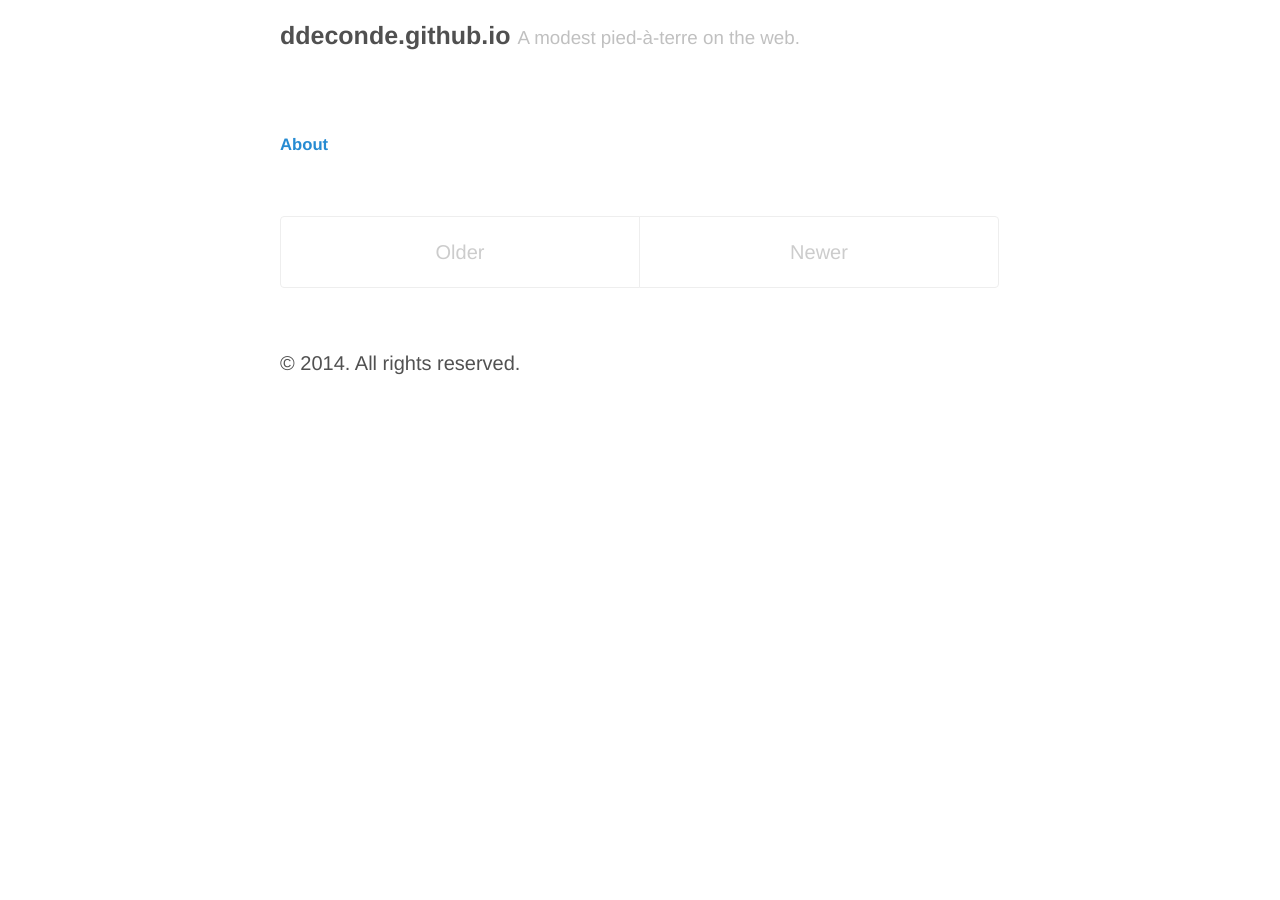
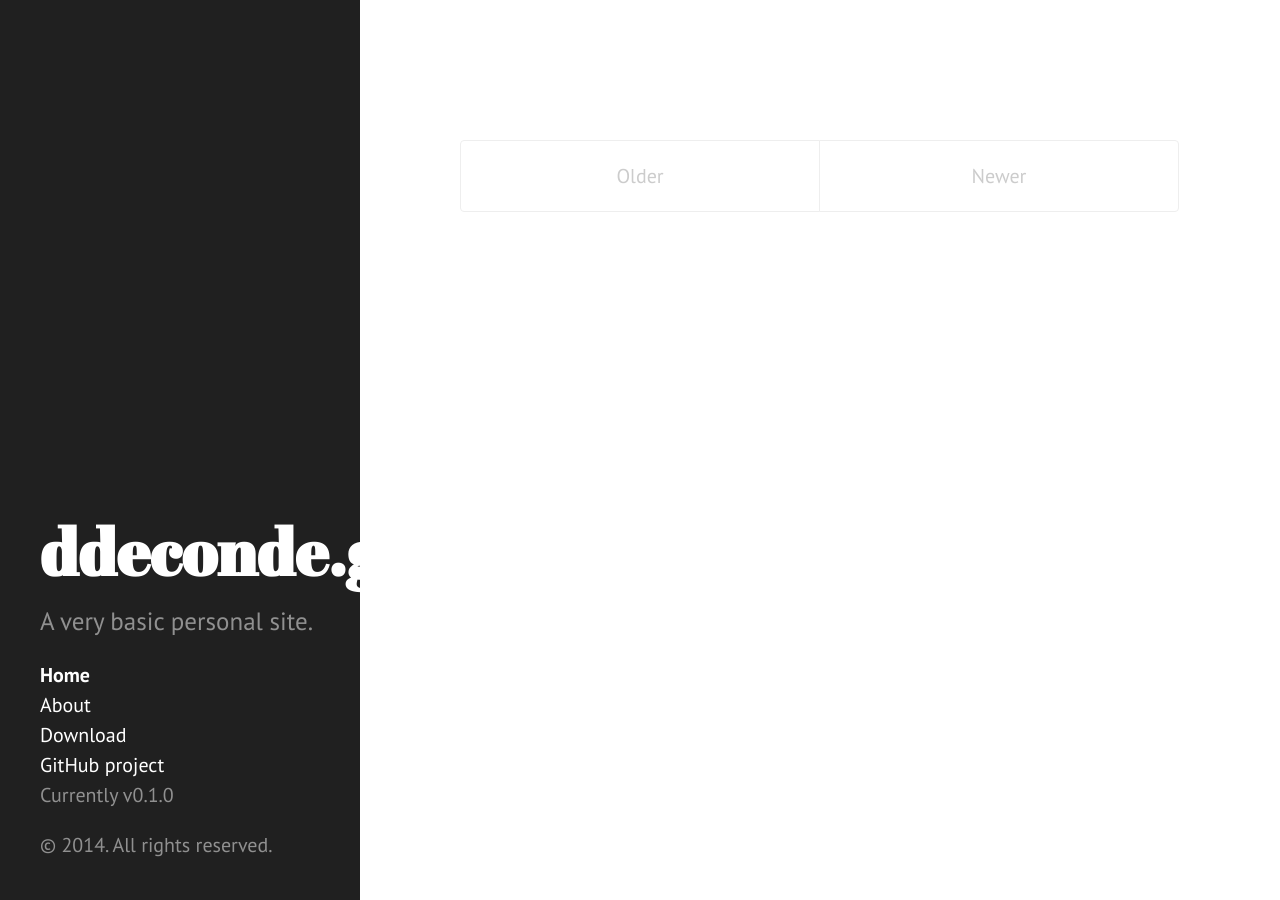
Before and after one commit to ddeconde/ddeconde.github.io, a Jekyll site: the page built from index.html, in a window 1280 px wide. Built offline with Jekyll 4.4.1, drawn with Linux system fonts in a browser that asks for light colours; Markdown is read by kramdown in place of the engine named in the settings; the list of posts is cut into pages by our own code.

Commit message:
switched to Hyde theme

```diff
--- a/404.html
+++ b/404.html
@@ -1,7 +1,6 @@
 ---
 layout: default
 title: "404: Page not found"
-permalink: 404.html
 ---
 
 <div class="page">
--- a/_config.yml
+++ b/_config.yml
@@ -15,7 +15,7 @@ author:
   name:           David DeConde
   url:            http://ddeconde.github.io
 
-paginate:         1
+paginate:         5
 
 # Custom vars
 version:          0.1.0
--- a/_includes/head.html
+++ b/_includes/head.html
@@ -6,16 +6,18 @@
   <meta name="viewport" content="width=device-width, initial-scale=1.0, maximum-scale=1">
 
   <title>
-    {% if page.title == "Home" %}
+    {% if page.title %}
+      {{ page.title }} &middot; {{ site.title }}
+    {% else %}
       {{ site.title }} &middot; {{ site.tagline }}
-    {% else %}
-      {{ page.title }} &middot; {{ site.title }}
     {% endif %}
   </title>
 
   <!-- CSS -->
   <link rel="stylesheet" href="/public/css/poole.css">
   <link rel="stylesheet" href="/public/css/syntax.css">
+  <link rel="stylesheet" href="/public/css/hyde.css">
+  <link rel="stylesheet" href="http://fonts.googleapis.com/css?family=PT+Sans:400,400italic,700|Abril+Fatface">
 
   <!-- Icons -->
   <link rel="apple-touch-icon-precomposed" sizes="144x144" href="/public/apple-touch-icon-144-precomposed.png">
--- /dev/null
+++ b/_includes/sidebar.html
@@ -0,0 +1,36 @@
+<div class="sidebar">
+  <div class="container sidebar-sticky">
+    <div class="sidebar-about">
+      <h1>{{ site.title }}</h1>
+      <p class="lead">{{ site.description }}</p>
+    </div>
+
+    <ul class="sidebar-nav">
+      <li class="sidebar-nav-item{% if page.title == "Home" %} active{% endif %}">
+        <a href="/">Home</a>
+      </li>
+
+      {% comment %}
+        The code below dynamically generates a sidebar nav of pages with
+        `layout: page` in the front-matter. See readme for usage.
+      {% endcomment %}
+
+      {% assign pages_list = site.pages %}
+      {% for node in pages_list %}
+        {% if node.title != null %}
+          {% if node.layout == "page" %}
+            <li class="sidebar-nav-item{% if page.url == node.url %} active{% endif %}">
+              <a href="{{ node.url }}">{{ node.title }}</a>
+            </li>
+          {% endif %}
+        {% endif %}
+      {% endfor %}
+
+      <li class="sidebar-nav-item"><a href="{{ site.github.repo }}/archive/v{{ site.version }}.zip">Download</a></li>
+      <li class="sidebar-nav-item"><a href="{{ site.github.repo }}">GitHub project</a></li>
+      <li class="sidebar-nav-item">Currently v{{ site.version }}</li>
+    </ul>
+
+    <p>&copy; {{ site.time | date: '%Y' }}. All rights reserved.</p>
+  </div>
+</div>
--- a/_layouts/default.html
+++ b/_layouts/default.html
@@ -5,38 +5,10 @@
 
   <body>
 
-    <div class="container content">
-      <div class="masthead">
-        <h3 class="masthead-title">
-          <a href="/" title="Home">{{ site.title }}</a>
-          <small>{{ site.tagline }}</small>
-        </h3>
-      </div>
-      <div>
-        <h4>
-          {% comment %}
-            The code below dynamically generates a list of page links
-            to pages with `layout: page` in the front-matter.
-          {% endcomment %}
+    {% include sidebar.html %}
 
-          {% assign pages_list = site.pages %}
-          {% for pg in pages_list %}
-            {% if pg.title != null %}
-              {% if pg.layout == "page" %}
-                <small><a href="{{ pg.url }}">{{ pg.title }}</a></small>
-              {% endif %}
-            {% endif %}
-          {% endfor %}
-        </h4>
-      </div>
-
+    <div class="content container">
       {{ content }}
-
-      <div class="footer">
-        <p>
-          &copy; {{ site.time | date: '%Y' }}. All rights reserved.
-        </p>
-      </div>
     </div>
 
   </body>
--- /dev/null
+++ b/public/css/hyde.css
@@ -0,0 +1,250 @@
+/*
+ *  __                  __
+ * /\ \                /\ \
+ * \ \ \___   __  __   \_\ \     __
+ *  \ \  _ `\/\ \/\ \  /'_` \  /'__`\
+ *   \ \ \ \ \ \ \_\ \/\ \_\ \/\  __/
+ *    \ \_\ \_\/`____ \ \___,_\ \____\
+ *     \/_/\/_/`/___/> \/__,_ /\/____/
+ *                /\___/
+ *                \/__/
+ *
+ * Designed, built, and released under MIT license by @mdo. Learn more at
+ * https://github.com/poole/hyde.
+ */
+
+
+/*
+ * Contents
+ *
+ * Global resets
+ * Sidebar
+ * Container
+ * Reverse layout
+ * Themes
+ */
+
+
+/*
+ * Global resets
+ *
+ * Update the foundational and global aspects of the page.
+ */
+
+html {
+  font-family: "PT Sans", Helvetica, Arial, sans-serif;
+}
+@media (min-width: 48rem) {
+  html {
+    font-size: 16px;
+  }
+}
+@media (min-width: 58rem) {
+  html {
+    font-size: 20px;
+  }
+}
+
+
+/*
+ * Sidebar
+ *
+ * Flexible banner for housing site name, intro, and "footer" content. Starts
+ * out above content in mobile and later moves to the side with wider viewports.
+ */
+
+.sidebar {
+  text-align: center;
+  padding: 2rem 1rem;
+  color: rgba(255,255,255,.5);
+  background-color: #202020;
+}
+@media (min-width: 48rem) {
+  .sidebar {
+    position: fixed;
+    top: 0;
+    left: 0;
+    bottom: 0;
+    width: 18rem;
+    text-align: left;
+  }
+}
+
+/* Sidebar links */
+.sidebar a {
+  color: #fff;
+}
+
+/* About section */
+.sidebar-about h1 {
+  color: #fff;
+  margin-top: 0;
+  font-family: "Abril Fatface", serif;
+  font-size: 3.25rem;
+}
+
+/* Sidebar nav */
+.sidebar-nav {
+  padding-left: 0;
+  list-style: none;
+}
+.sidebar-nav-item {
+  display: block;
+}
+a.sidebar-nav-item:hover,
+a.sidebar-nav-item:focus {
+  text-decoration: underline;
+}
+.sidebar-nav-item.active {
+  font-weight: bold;
+}
+
+/* Sticky sidebar
+ *
+ * Add the `sidebar-sticky` class to the sidebar's container to affix it the
+ * contents to the bottom of the sidebar in tablets and up.
+ */
+
+@media (min-width: 48rem) {
+  .sidebar-sticky {
+    position: absolute;
+    right:  1rem;
+    bottom: 1rem;
+    left:   1rem;
+  }
+}
+
+
+/* Container
+ *
+ * Align the contents of the site above the proper threshold with some margin-fu
+ * with a 25%-wide `.sidebar`.
+ */
+
+.content {
+  padding-top:    4rem;
+  padding-bottom: 4rem;
+}
+
+@media (min-width: 48rem) {
+  .content {
+    max-width: 38rem;
+    margin-left: 20rem;
+    margin-right: 2rem;
+  }
+}
+
+@media (min-width: 64rem) {
+  .content {
+    margin-left: 22rem;
+    margin-right: 4rem;
+  }
+}
+
+
+/*
+ * Reverse layout
+ *
+ * Flip the orientation of the page by placing the `.sidebar` on the right.
+ */
+
+@media (min-width: 48rem) {
+  .layout-reverse .sidebar {
+    left: auto;
+    right: 0;
+  }
+  .layout-reverse .content {
+    margin-left: 2rem;
+    margin-right: 20rem;
+  }
+}
+
+@media (min-width: 64rem) {
+  .layout-reverse .content {
+    margin-left: 4rem;
+    margin-right: 22rem;
+  }
+}
+
+
+
+/*
+ * Themes
+ *
+ * As of v1.1, Hyde includes optional themes to color the sidebar and links
+ * within blog posts. To use, add the class of your choosing to the `body`.
+ */
+
+/* Base16 (http://chriskempson.github.io/base16/#default) */
+
+/* Red */
+.theme-base-08 .sidebar {
+  background-color: #ac4142;
+}
+.theme-base-08 .content a,
+.theme-base-08 .related-posts li a:hover {
+  color: #ac4142;
+}
+
+/* Orange */
+.theme-base-09 .sidebar {
+  background-color: #d28445;
+}
+.theme-base-09 .content a,
+.theme-base-09 .related-posts li a:hover {
+  color: #d28445;
+}
+
+/* Yellow */
+.theme-base-0a .sidebar {
+  background-color: #f4bf75;
+}
+.theme-base-0a .content a,
+.theme-base-0a .related-posts li a:hover {
+  color: #f4bf75;
+}
+
+/* Green */
+.theme-base-0b .sidebar {
+  background-color: #90a959;
+}
+.theme-base-0b .content a,
+.theme-base-0b .related-posts li a:hover {
+  color: #90a959;
+}
+
+/* Cyan */
+.theme-base-0c .sidebar {
+  background-color: #75b5aa;
+}
+.theme-base-0c .content a,
+.theme-base-0c .related-posts li a:hover {
+  color: #75b5aa;
+}
+
+/* Blue */
+.theme-base-0d .sidebar {
+  background-color: #6a9fb5;
+}
+.theme-base-0d .content a,
+.theme-base-0d .related-posts li a:hover {
+  color: #6a9fb5;
+}
+
+/* Magenta */
+.theme-base-0e .sidebar {
+  background-color: #aa759f;
+}
+.theme-base-0e .content a,
+.theme-base-0e .related-posts li a:hover {
+  color: #aa759f;
+}
+
+/* Brown */
+.theme-base-0f .sidebar {
+  background-color: #8f5536;
+}
+.theme-base-0f .content a,
+.theme-base-0f .related-posts li a:hover {
+  color: #8f5536;
+}
--- a/public/css/poole.css
+++ b/public/css/poole.css
@@ -52,7 +52,7 @@ html {
   font-size: 16px;
   line-height: 1.5;
 }
-@media (min-width: 38em) {
+@media (min-width: 38rem) {
   html {
     font-size: 20px;
   }
@@ -175,36 +175,12 @@ pre code {
   color: inherit;
   background-color: transparent;
 }
-
-/* Pygments via Jekyll */
 .highlight {
   margin-bottom: 1rem;
   border-radius: 4px;
 }
 .highlight pre {
   margin-bottom: 0;
-}
-
-/* Gist via GitHub Pages */
-.gist .gist-file {
-  font-family: Menlo, Monaco, "Courier New", monospace !important;
-}
-.gist .markdown-body {
-  padding: 15px;
-}
-.gist pre {
-  padding: 0;
-  background-color: transparent;
-}
-.gist .gist-file .gist-data {
-  font-size: .8rem !important;
-  line-height: 1.4;
-}
-.gist code {
-  padding: 0;
-  color: inherit;
-  background-color: transparent;
-  border-radius: 0;
 }
 
 /* Quotes */
@@ -217,7 +193,7 @@ blockquote {
 blockquote p:last-child {
   margin-bottom: 0;
 }
-@media (min-width: 30em) {
+@media (min-width: 30rem) {
   blockquote {
     padding-right: 5rem;
     padding-left: 1.25rem;
@@ -226,7 +202,6 @@ blockquote p:last-child {
 
 img {
   display: block;
-  max-width: 100%;
   margin: 0 0 1rem;
   border-radius: 5px;
 }
@@ -406,7 +381,7 @@ a.pagination-item:hover {
   background-color: #f5f5f5;
 }
 
-@media (min-width: 30em) {
+@media (min-width: 30rem) {
   .pagination {
     margin: 3rem 0;
   }
--- a/public/css/syntax.css
+++ b/public/css/syntax.css
@@ -1,64 +1,65 @@
-.hll { background-color: #ffc; }
+.hll { background-color: #ffffcc }
+ /*{ background: #f0f3f3; }*/
 .c { color: #999; } /* Comment */
-.err { color: #a00; background-color: #faa } /* Error */
-.k { color: #069; } /* Keyword */
-.o { color: #555 } /* Operator */
-.cm { color: #09f; font-style: italic } /* Comment.Multiline */
-.cp { color: #099 } /* Comment.Preproc */
+.err { color: #AA0000; background-color: #FFAAAA } /* Error */
+.k { color: #006699; } /* Keyword */
+.o { color: #555555 } /* Operator */
+.cm { color: #0099FF; font-style: italic } /* Comment.Multiline */
+.cp { color: #009999 } /* Comment.Preproc */
 .c1 { color: #999; } /* Comment.Single */
 .cs { color: #999; } /* Comment.Special */
-.gd { background-color: #fcc; border: 1px solid #c00 } /* Generic.Deleted */
+.gd { background-color: #FFCCCC; border: 1px solid #CC0000 } /* Generic.Deleted */
 .ge { font-style: italic } /* Generic.Emph */
-.gr { color: #f00 } /* Generic.Error */
-.gh { color: #030; } /* Generic.Heading */
-.gi { background-color: #cfc; border: 1px solid #0c0 } /* Generic.Inserted */
-.go { color: #aaa } /* Generic.Output */
-.gp { color: #009; } /* Generic.Prompt */
+.gr { color: #FF0000 } /* Generic.Error */
+.gh { color: #003300; } /* Generic.Heading */
+.gi { background-color: #CCFFCC; border: 1px solid #00CC00 } /* Generic.Inserted */
+.go { color: #AAAAAA } /* Generic.Output */
+.gp { color: #000099; } /* Generic.Prompt */
 .gs { } /* Generic.Strong */
-.gu { color: #030; } /* Generic.Subheading */
-.gt { color: #9c6 } /* Generic.Traceback */
-.kc { color: #069; } /* Keyword.Constant */
-.kd { color: #069; } /* Keyword.Declaration */
-.kn { color: #069; } /* Keyword.Namespace */
-.kp { color: #069 } /* Keyword.Pseudo */
-.kr { color: #069; } /* Keyword.Reserved */
-.kt { color: #078; } /* Keyword.Type */
-.m { color: #f60 } /* Literal.Number */
+.gu { color: #003300; } /* Generic.Subheading */
+.gt { color: #99CC66 } /* Generic.Traceback */
+.kc { color: #006699; } /* Keyword.Constant */
+.kd { color: #006699; } /* Keyword.Declaration */
+.kn { color: #006699; } /* Keyword.Namespace */
+.kp { color: #006699 } /* Keyword.Pseudo */
+.kr { color: #006699; } /* Keyword.Reserved */
+.kt { color: #007788; } /* Keyword.Type */
+.m { color: #FF6600 } /* Literal.Number */
 .s { color: #d44950 } /* Literal.String */
 .na { color: #4f9fcf } /* Name.Attribute */
-.nb { color: #366 } /* Name.Builtin */
-.nc { color: #0a8; } /* Name.Class */
-.no { color: #360 } /* Name.Constant */
-.nd { color: #99f } /* Name.Decorator */
-.ni { color: #999; } /* Name.Entity */
-.ne { color: #c00; } /* Name.Exception */
-.nf { color: #c0f } /* Name.Function */
-.nl { color: #99f } /* Name.Label */
-.nn { color: #0cf; } /* Name.Namespace */
+.nb { color: #336666 } /* Name.Builtin */
+.nc { color: #00AA88; } /* Name.Class */
+.no { color: #336600 } /* Name.Constant */
+.nd { color: #9999FF } /* Name.Decorator */
+.ni { color: #999999; } /* Name.Entity */
+.ne { color: #CC0000; } /* Name.Exception */
+.nf { color: #CC00FF } /* Name.Function */
+.nl { color: #9999FF } /* Name.Label */
+.nn { color: #00CCFF; } /* Name.Namespace */
 .nt { color: #2f6f9f; } /* Name.Tag */
-.nv { color: #033 } /* Name.Variable */
-.ow { color: #000; } /* Operator.Word */
-.w { color: #bbb } /* Text.Whitespace */
-.mf { color: #f60 } /* Literal.Number.Float */
-.mh { color: #f60 } /* Literal.Number.Hex */
-.mi { color: #f60 } /* Literal.Number.Integer */
-.mo { color: #f60 } /* Literal.Number.Oct */
-.sb { color: #c30 } /* Literal.String.Backtick */
-.sc { color: #c30 } /* Literal.String.Char */
-.sd { color: #c30; font-style: italic } /* Literal.String.Doc */
-.s2 { color: #c30 } /* Literal.String.Double */
-.se { color: #c30; } /* Literal.String.Escape */
-.sh { color: #c30 } /* Literal.String.Heredoc */
-.si { color: #a00 } /* Literal.String.Interpol */
-.sx { color: #c30 } /* Literal.String.Other */
-.sr { color: #3aa } /* Literal.String.Regex */
-.s1 { color: #c30 } /* Literal.String.Single */
-.ss { color: #fc3 } /* Literal.String.Symbol */
-.bp { color: #366 } /* Name.Builtin.Pseudo */
-.vc { color: #033 } /* Name.Variable.Class */
-.vg { color: #033 } /* Name.Variable.Global */
-.vi { color: #033 } /* Name.Variable.Instance */
-.il { color: #f60 } /* Literal.Number.Integer.Long */
+.nv { color: #003333 } /* Name.Variable */
+.ow { color: #000000; } /* Operator.Word */
+.w { color: #bbbbbb } /* Text.Whitespace */
+.mf { color: #FF6600 } /* Literal.Number.Float */
+.mh { color: #FF6600 } /* Literal.Number.Hex */
+.mi { color: #FF6600 } /* Literal.Number.Integer */
+.mo { color: #FF6600 } /* Literal.Number.Oct */
+.sb { color: #CC3300 } /* Literal.String.Backtick */
+.sc { color: #CC3300 } /* Literal.String.Char */
+.sd { color: #CC3300; font-style: italic } /* Literal.String.Doc */
+.s2 { color: #CC3300 } /* Literal.String.Double */
+.se { color: #CC3300; } /* Literal.String.Escape */
+.sh { color: #CC3300 } /* Literal.String.Heredoc */
+.si { color: #AA0000 } /* Literal.String.Interpol */
+.sx { color: #CC3300 } /* Literal.String.Other */
+.sr { color: #33AAAA } /* Literal.String.Regex */
+.s1 { color: #CC3300 } /* Literal.String.Single */
+.ss { color: #FFCC33 } /* Literal.String.Symbol */
+.bp { color: #336666 } /* Name.Builtin.Pseudo */
+.vc { color: #003333 } /* Name.Variable.Class */
+.vg { color: #003333 } /* Name.Variable.Global */
+.vi { color: #003333 } /* Name.Variable.Instance */
+.il { color: #FF6600 } /* Literal.Number.Integer.Long */
 
 .css .o,
 .css .o + .nt,
```
Also changed, not shown: public/apple-touch-icon-144-precomposed.png, public/favicon.ico, 1 other file.
